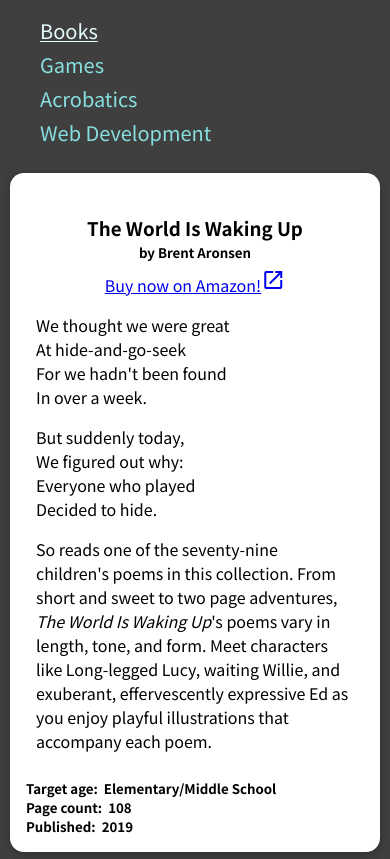
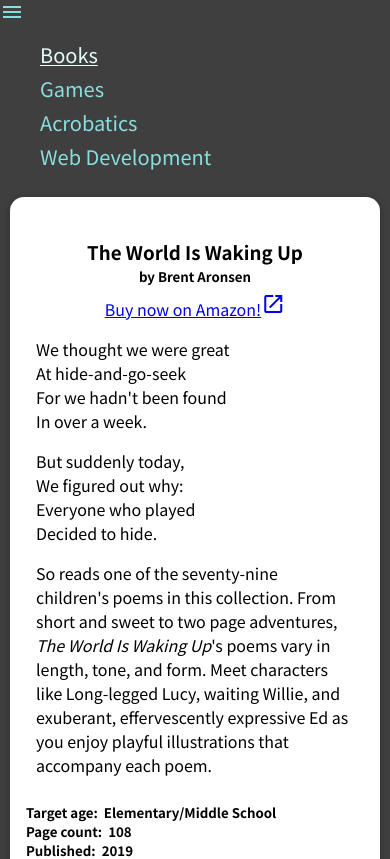
Before and after one commit to bka04/bka, a React (Create React App) app: page /books in a window 390 px wide. Shown: the top 859 px of the page. Built offline with nearby package versions, Linux system fonts and the light colour scheme.

Commit message:
Add menu button to header

```diff
--- a/src/components/Layout/Header.js
+++ b/src/components/Layout/Header.js
@@ -1,12 +1,43 @@
 import { NavLink } from "react-router-dom";
+import { useState, useEffect, useCallback } from "react";
 
 import classes from "./Header.module.css";
 
 const Header = (props) => {
+  const [showNavLinks, setShowNavLinks] = useState(true);
+
+  const onClickHandler = () => {
+    setShowNavLinks((prevState) => {
+      return !prevState;
+    })
+  };
+
+  const showHideNavLinks = useCallback(() => {
+    if (window.innerWidth <= 500) {
+      // setShowNavLinks((prevState) => {
+      //   return !prevState;
+      // });
+    } else {
+      setShowNavLinks(true);
+    }
+  }, []);
+
+  useEffect(() => {
+    showHideNavLinks();
+  }, [showHideNavLinks])
+
+
+  const ulClass = showNavLinks ? classes.showNavLinks : classes.hideNavLinks;
+
+  window.addEventListener('resize', showHideNavLinks);
+
   return (
     <header>
       <nav className={classes.nav}>
-        <ul>
+        <div>
+          <span className={`material-icons ${classes.menuIcon}`} onClick={onClickHandler}>menu</span>
+        </div>
+        <ul className={ulClass}>
           <li>
             <NavLink to="/books" activeClassName={classes.active}>
               Books
--- a/src/components/Layout/Header.module.css
+++ b/src/components/Layout/Header.module.css
@@ -1,9 +1,13 @@
-.nav ul {
+.showNavLinks {
   list-style: none;
   overflow: hidden;
   display: flex;
   justify-content: center;
   gap: 30px;
+}
+
+.hideNavLinks {
+  display: none;
 }
 
 .nav li {
@@ -24,9 +28,18 @@
   text-decoration-thickness: 1px;
 }
 
+.menuIcon {
+  display: none;
+  cursor: pointer;
+  color: #88dfdf;
+}
+
 @media (max-width: 500px) {
-  .nav ul {
+  .showNavLinks {
     flex-direction: column;
     gap: 5px;
   }
+  .menuIcon {
+    display: block;
+  }
 }
```
